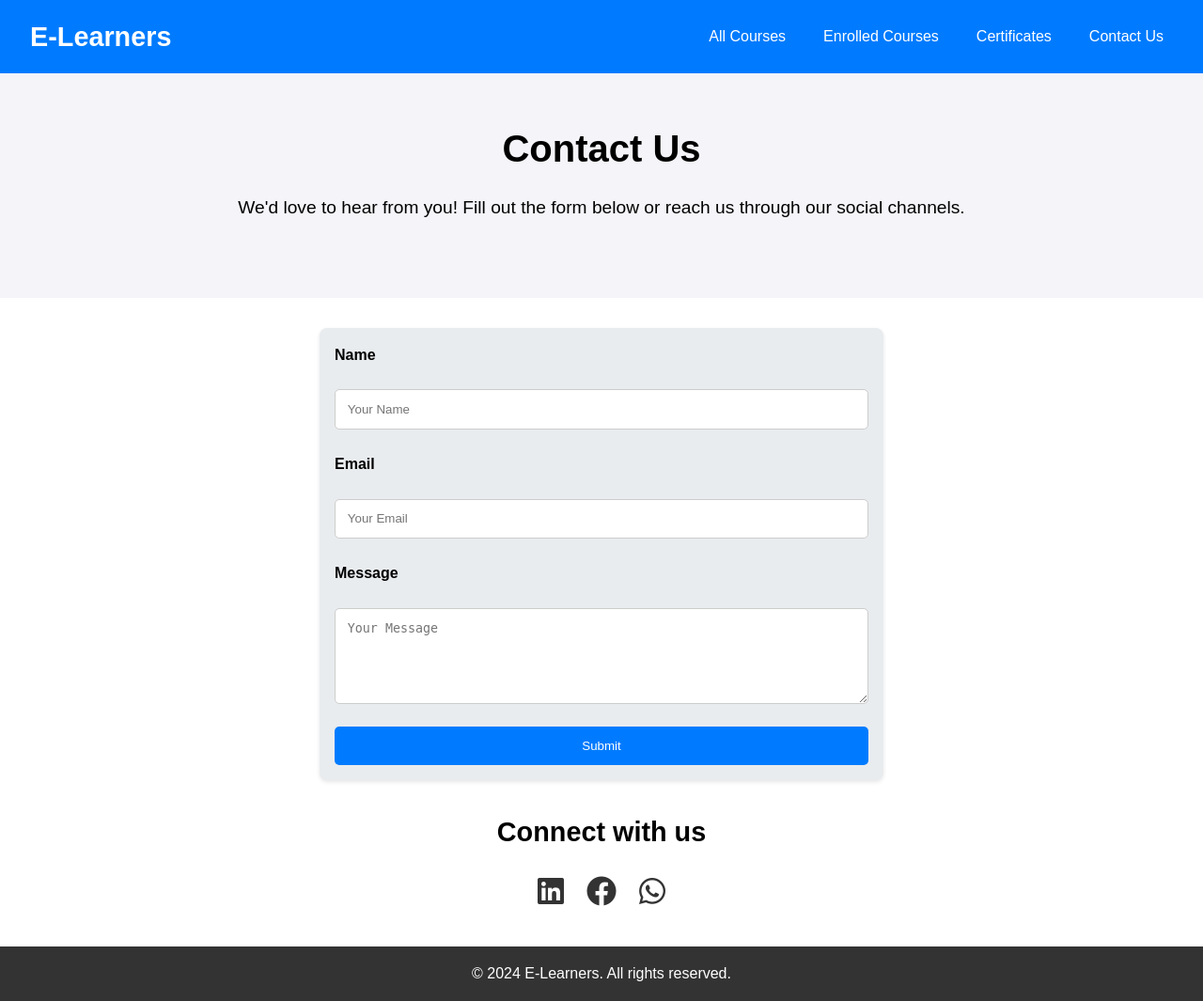
After one commit to mohamedsaad21/E_Learning_Platform, a PHP site: page /E_Learning_Platform/Views/contact.php in a window 1280 px wide. The commit adds this page. Shown: the whole page at 94% size. Run offline with PHP 8.4, Linux system fonts and the light colour scheme; some web fonts are replaced.

Commit message:
Add home page and contact page

```diff
--- /dev/null
+++ b/Views/contact.php
@@ -0,0 +1,58 @@
+<!DOCTYPE html>
+<html lang="en">
+<head>
+    <meta charset="UTF-8">
+    <meta name="viewport" content="width=device-width, initial-scale=1.0">
+    <title>Contact Us - E-Learners</title>
+    <link rel="stylesheet" href="../assets/css/contact.css">
+    <link rel="stylesheet" href="https://cdnjs.cloudflare.com/ajax/libs/font-awesome/6.0.0-beta3/css/all.min.css">
+</head>
+<body>
+    <header>
+        <nav class="navbar">
+            <a href="home.php" class="logo">E-Learners</a>
+            <ul class="nav-links">
+                <li><a href="#">All Courses</a></li>
+                <li><a href="#">Enrolled Courses</a></li>
+                <li><a href="#">Certificates</a></li>
+                <li><a href="#">Contact Us</a></li>
+            </ul>
+        </nav>
+    </header>
+
+    <main class="contact-page">
+        <section class="hero">
+            <h1>Contact Us</h1>
+            <p>We'd love to hear from you! Fill out the form below or reach us through our social channels.</p>
+        </section>
+
+        <section class="contact-form-section">
+            <form class="contact-form" action="#" method="POST">
+                <label for="name">Name</label>
+                <input type="text" id="name" name="name" placeholder="Your Name" required>
+
+                <label for="email">Email</label>
+                <input type="email" id="email" name="email" placeholder="Your Email" required>
+
+                <label for="message">Message</label>
+                <textarea id="message" name="message" placeholder="Your Message" rows="5" required></textarea>
+
+                <button type="submit" class="submit-btn">Submit</button>
+            </form>
+        </section>
+
+        <section class="social-links">
+            <h2>Connect with us</h2>
+            <div class="icons">
+                <a href="https://linkedin.com" target="_blank" class="icon-link linkedin"><i class="fab fa-linkedin"></i></a>
+                <a href="https://facebook.com" target="_blank" class="icon-link facebook"><i class="fab fa-facebook"></i></a>
+                <a href="https://whatsapp.com" target="_blank" class="icon-link whatsapp"><i class="fab fa-whatsapp"></i></a>
+            </div>
+        </section>
+    </main>
+
+    <footer>
+        <p>&copy; 2024 E-Learners. All rights reserved.</p>
+    </footer>
+</body>
+</html>
```
Also changed, not shown: Views/home.php (+60 -3 lines).
